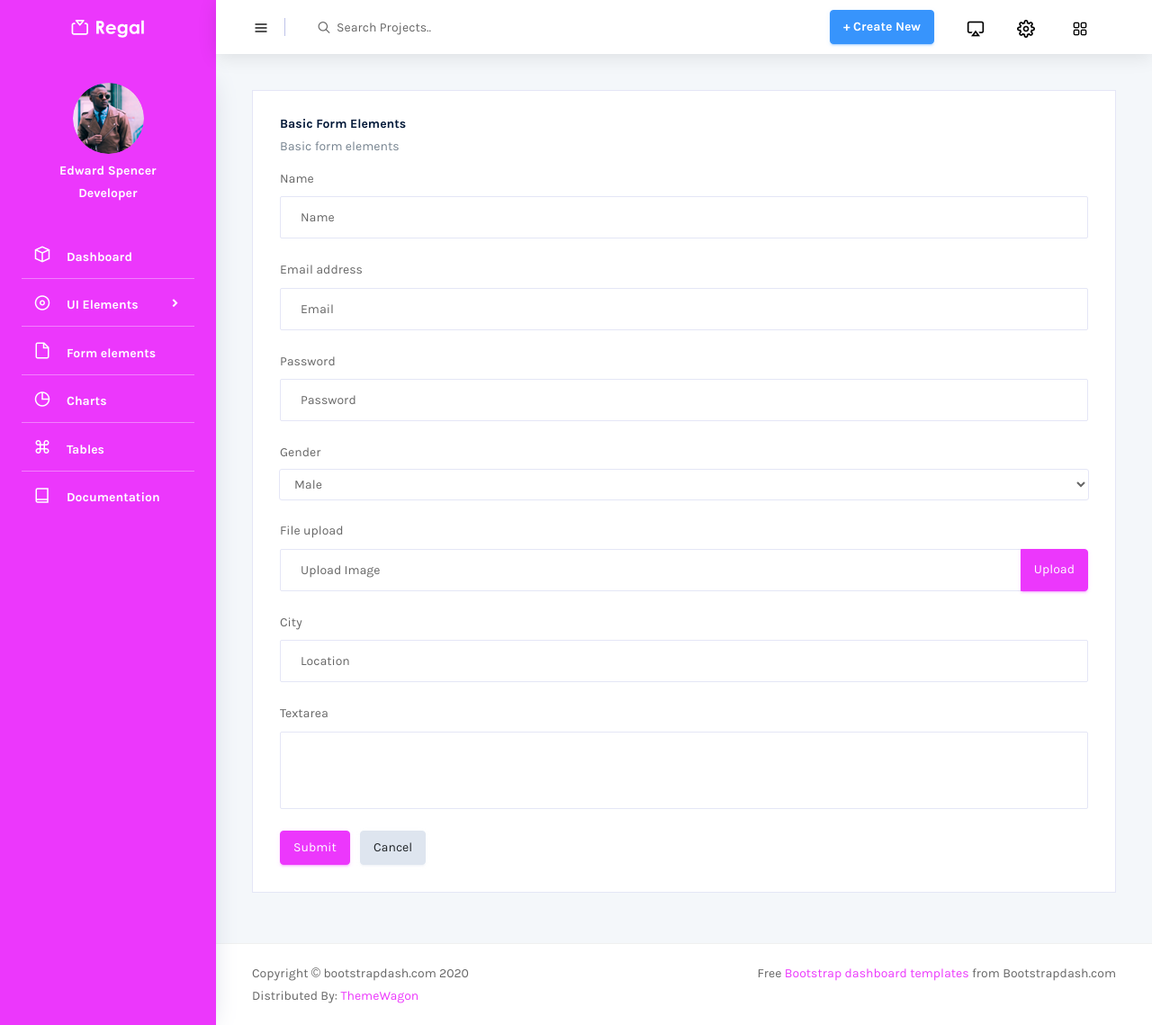
After one commit to Abubakar2211/php-mvc, a PHP site: template views/user/create-view.php in a window 1280 px wide. The commit adds this page. Shown: the whole page at 90% size. Run offline with PHP 8.4, Linux system fonts and the light colour scheme; the template is opened without the code that fills it, so the values that code supplies are empty.

Commit message:
Continue

```diff
--- a/controllers/index-controller.php
+++ b/controllers/index-controller.php
@@ -1,6 +1,6 @@
 <?php
 
-view('index-vie', [
+view('index-view', [
     'title' => "Hi, welcome back!",
     'date' => "APRIL 1, 2019"
 ]);
--- /dev/null
+++ b/controllers/users/user-controller.php
@@ -0,0 +1,3 @@
+<?php
+
+view('user/create-view');
--- a/routes.php
+++ b/routes.php
@@ -3,5 +3,6 @@
 
 return [
     '/' => 'controllers/index-controller.php',
-    '/login' => 'controllers/auth/login-controller.php'
+    '/login' => 'controllers/auth/login-controller.php',
+    '/user' => 'controllers/users/user-controller.php'
 ];
--- /dev/null
+++ b/views/user/create-view.php
@@ -0,0 +1,63 @@
+<?php require "components/header.php" ?>
+<?php require "components/sidebar.php" ?>
+<!-- partial -->
+<div class="main-panel">
+    <div class="content-wrapper">
+        <div class="row">
+            <div class="col-12 grid-margin stretch-card">
+                <div class="card">
+                    <div class="card-body">
+                        <h4 class="card-title">Basic form elements</h4>
+                        <p class="card-description">
+                            Basic form elements
+                        </p>
+                        <form class="forms-sample">
+                            <div class="form-group">
+                                <label for="exampleInputName1">Name</label>
+                                <input type="text" class="form-control" id="exampleInputName1" placeholder="Name">
+                            </div>
+                            <div class="form-group">
+                                <label for="exampleInputEmail3">Email address</label>
+                                <input type="email" class="form-control" id="exampleInputEmail3" placeholder="Email">
+                            </div>
+                            <div class="form-group">
+                                <label for="exampleInputPassword4">Password</label>
+                                <input type="password" class="form-control" id="exampleInputPassword4"
+                                    placeholder="Password">
+                            </div>
+                            <div class="form-group">
+                                <label for="exampleSelectGender">Gender</label>
+                                <select class="form-control" id="exampleSelectGender">
+                                    <option>Male</option>
+                                    <option>Female</option>
+                                </select>
+                            </div>
+                            <div class="form-group">
+                                <label>File upload</label>
+                                <input type="file" name="img[]" class="file-upload-default">
+                                <div class="input-group col-xs-12">
+                                    <input type="text" class="form-control file-upload-info" disabled
+                                        placeholder="Upload Image">
+                                    <span class="input-group-append">
+                                        <button class="file-upload-browse btn btn-primary" type="button">Upload</button>
+                                    </span>
+                                </div>
+                            </div>
+                            <div class="form-group">
+                                <label for="exampleInputCity1">City</label>
+                                <input type="text" class="form-control" id="exampleInputCity1" placeholder="Location">
+                            </div>
+                            <div class="form-group">
+                                <label for="exampleTextarea1">Textarea</label>
+                                <textarea class="form-control" id="exampleTextarea1" rows="4"></textarea>
+                            </div>
+                            <button type="submit" class="btn btn-primary mr-2">Submit</button>
+                            <button class="btn btn-light">Cancel</button>
+                        </form>
+                    </div>
+                </div>
+            </div>
+        </div>
+    </div>
+    <!-- content-wrapper ends -->
+    <?php require "components/footer.php" ?>
```
Also changed, not shown: views/user/edit-view.php (added), views/user/index-view.php (added).
